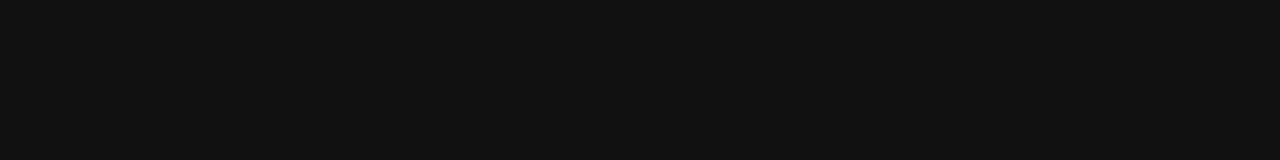
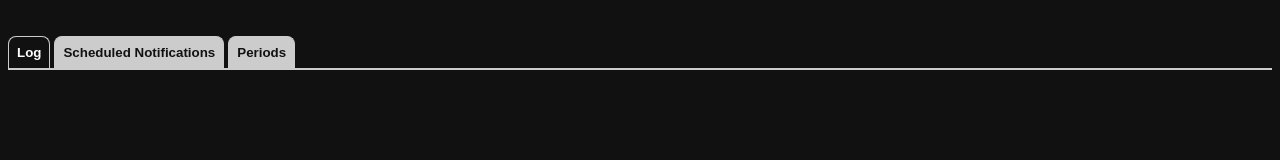
Before and after one commit to ChrisAtMakeGoodTech/timer, a website built with webpack: page static/index.html in a window 1280 px wide. Built offline with nearby package versions, Linux system fonts and the light colour scheme.

Commit message:
added tabs for periods and scheduled notifications

```diff
--- a/static/index.html
+++ b/static/index.html
@@ -11,7 +11,17 @@
 <body>
 	<div id="counter"></div>
 	<div id="start-buttons"></div>
-	<div id="output"></div>
+
+	<div id="tabs">
+		<button class="tab active" data-tabname="log">Log</button>
+		<button class="tab" data-tabname="scheduled">Scheduled Notifications</button>
+		<button class="tab" data-tabname="periods">Periods</button>
+	</div>
+	<div id="sections">
+		<div class="section active" data-tabname="log" id="section-log"></div>
+		<div class="section" data-tabname="scheduled">NYI</div>
+		<div class="section" data-tabname="periods">NYI</div>
+	</div>
 </body>
 
 </html>
--- a/static/style.css
+++ b/static/style.css
@@ -1,8 +1,48 @@
+:root {
+	--main-bg-color: #111;
+	--main-text-color: #fff;
+}
+
 body {
-	background: #111;
-	color: #fff;
+	background: var(--main-bg-color);
+	color: var(--main-text-color);
 }
 
 .red-text {
 	color: red;
 }
+
+#counter {
+	height: 20px;
+}
+
+#tabs {
+	padding-top: 8px;
+	border-bottom: 1px solid #ccc;
+}
+
+.tab {
+	display: inline-block;
+	border: 1px solid #ccc;
+	border-bottom: none;
+	padding: 8px;
+	border-radius: 8px 8px 0 0;
+	font-weight: bold;
+	color: #111;
+	background: #ccc;
+}
+
+.tab.active {
+	background: var(--main-bg-color);
+	color: var(--main-text-color);
+}
+
+.section {
+	display: none;
+	border: 1px solid #ccc;
+	border-top: none;
+}
+
+.section.active {
+	display: block;
+}
--- a/ts/Classes/Logger.ts
+++ b/ts/Classes/Logger.ts
@@ -1,4 +1,4 @@
-import { OutputSection } from '../objects/Elements';
+import { LogSection } from '../objects/Elements';
 import getDisplayTime from '../functions/getDisplayTime';
 import DbLogger from '../db/DbLogger';
 
@@ -24,6 +24,6 @@ export default class Logger {
 	_displayOutput(line: string) {
 		const NewElement = document.createElement('div');
 		NewElement.innerHTML = `<span style="color:#bbb;">${getDisplayTime(new Date())}:</span> ` + line;
-		OutputSection.prepend(NewElement);
+		LogSection.prepend(NewElement);
 	}
 }
--- a/ts/code.ts
+++ b/ts/code.ts
@@ -3,10 +3,12 @@ import setUpServiceWorker from './setup/serviceworker';
 import setUpChannel from './setup/Channel';
 import State from './objects/State';
 import messageHandler from './functions/messageHandler';
+import setUpTabs from './setup/tabs';
 
 setUpServiceWorker();
 setUpNotifications();
 setUpChannel(messageHandler);
+setUpTabs();
 
 window.addEventListener('beforeunload', function (e) {
 	if (State.IsActivePeriod) {
--- a/ts/objects/Elements.ts
+++ b/ts/objects/Elements.ts
@@ -1,3 +1,3 @@
-export const OutputSection = document.getElementById('output')!;
+export const LogSection = document.getElementById('section-log')!;
 export const StartButtons = document.getElementById('start-buttons')!;
 export const Counter = document.getElementById('counter')!;
--- /dev/null
+++ b/ts/setup/tabs.ts
@@ -0,0 +1,18 @@
+export default function setUpTabs() {
+	const TabContainer = document.getElementById('tabs')!;
+	const SectionContainer = document.getElementById('sections')!;
+
+	const Tabs = <HTMLElement[]>Array.prototype.map.call(TabContainer.children, e => e);
+	const Sections = <HTMLElement[]>Array.prototype.map.call(SectionContainer.children, e => e);
+
+	Array.prototype.forEach.call(TabContainer.children, (tab: HTMLElement) => {
+		const TabName = tab.getAttribute('data-tabname');
+		const Section = SectionContainer.querySelector(`[data-tabname="${TabName}"]`)!;
+		tab.addEventListener('click', function () {
+			Tabs.forEach(t => t.classList.remove('active'));
+			Sections.forEach(s => s.classList.remove('active'));
+			tab.classList.add('active');
+			Section.classList.add('active');
+		});
+	});
+}
```
